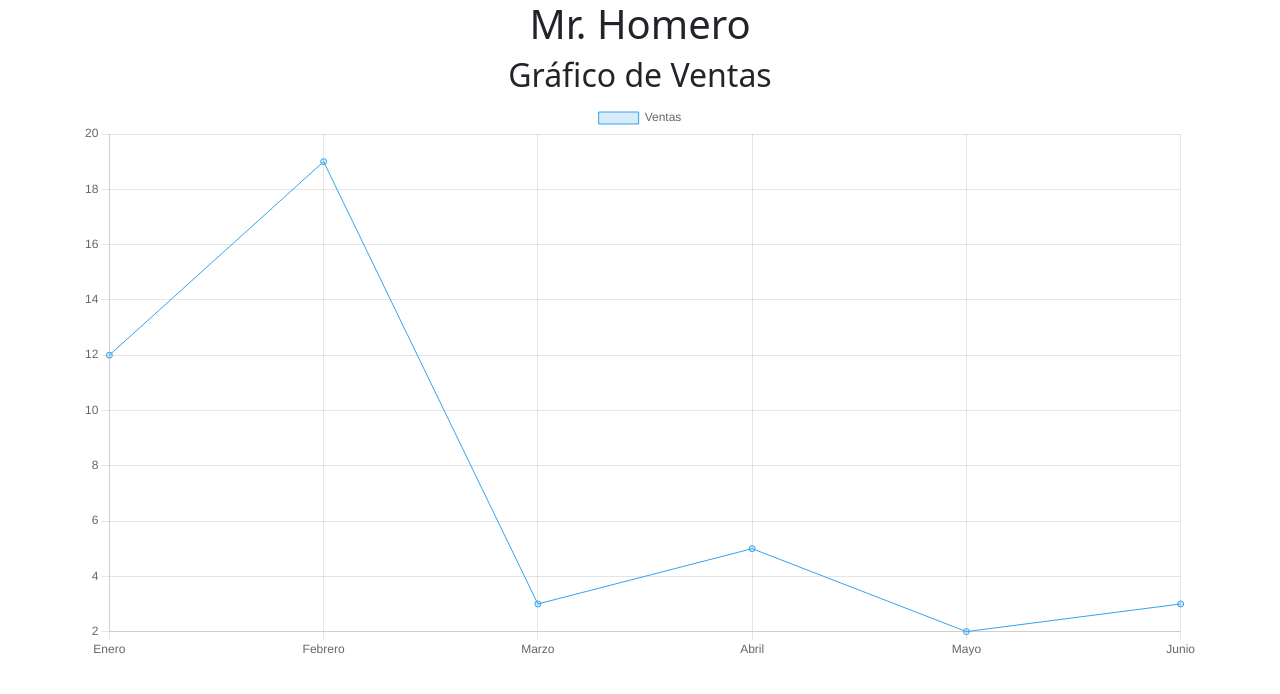
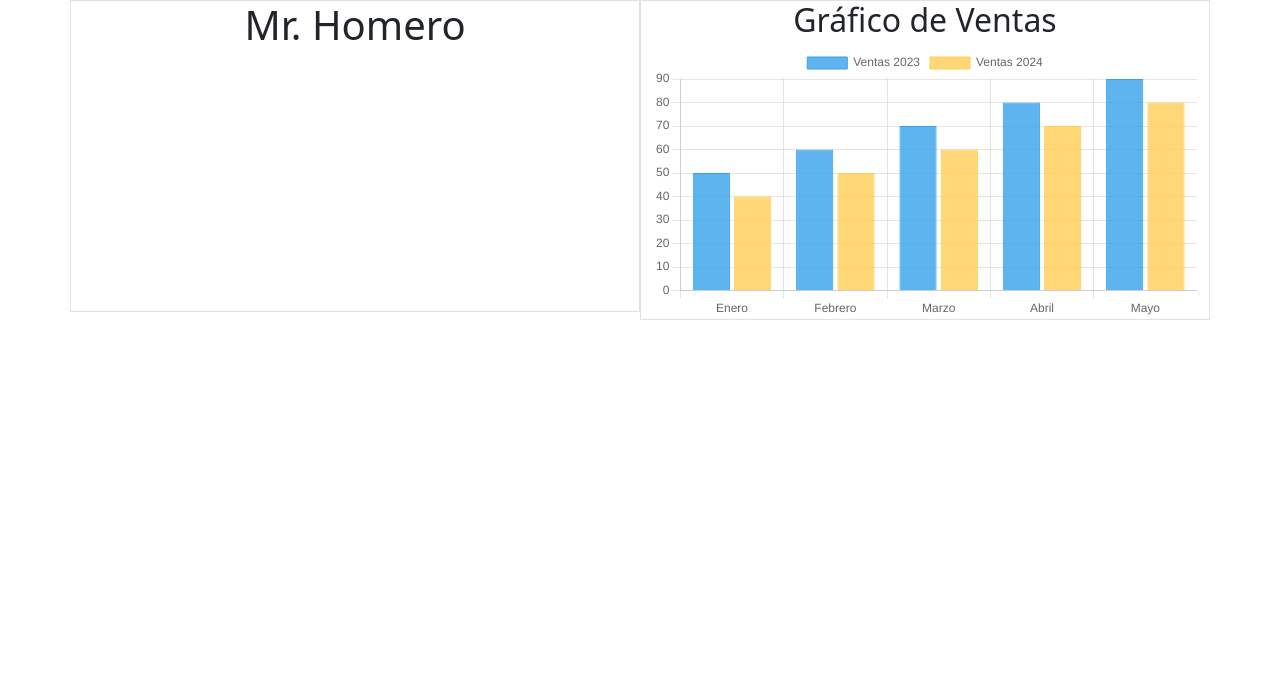
Before and after one commit to cmsrwood/mrhomero, a React (Create React App) app in the folder codigo/: page / in a window 1280 px wide. Shown: the top 694 px of the page. Built offline with nearby package versions, Linux system fonts and the light colour scheme.

Commit message:
react js

```diff
--- a/codigo/src/App.js
+++ b/codigo/src/App.js
@@ -1,9 +1,13 @@
 import MiGrafico from './graficas/MiGrafico';
 function App() {
   return (
-    <div className="container text-center ">
-      <h1>Mr. Homero</h1>
-      <MiGrafico></MiGrafico>
+    <div className="container text-center">
+      <div className='row'>
+        <h1 className='col-6 border'>Mr. Homero</h1>
+        <div className='col-6 border'>
+          <MiGrafico></MiGrafico>
+          </div>
+      </div>
     </div>
   );
 }
--- a/codigo/src/graficas/MiGrafico.js
+++ b/codigo/src/graficas/MiGrafico.js
@@ -1,36 +1,32 @@
 import React from 'react';
-import { Line } from 'react-chartjs-2';
+import { Bar } from 'react-chartjs-2';
 import { Chart } from 'chart.js/auto'; // Importante para Chart.js versión 3+
 
 const data = {
-  labels: ['Enero', 'Febrero', 'Marzo', 'Abril', 'Mayo', 'Junio'],
+  labels: ['Enero', 'Febrero', 'Marzo', 'Abril', 'Mayo'],
   datasets: [
     {
-      label: 'Ventas',
-      data: [12, 19, 3, 5, 2, 3],
-      backgroundColor: 'rgba(54, 162, 235, 0.2)',
+      label: 'Ventas 2023',
+      data: [50, 60, 70, 80, 90],
+      backgroundColor: 'rgba(54, 162, 235, 0.8)',
       borderColor: 'rgba(54, 162, 235, 1)',
+      borderWidth: 1
+    },
+    {
+      label: 'Ventas 2024',
+      data: [40, 50, 60, 70, 80],
+      backgroundColor: 'rgba(255, 206, 86, 0.8)',
+      borderColor: 'rgba(255, 206, 86, 1)',
       borderWidth: 1
     }
   ]
-};
+}
 
-const options = {
-  scales: {
-    yAxes: [
-      {
-        ticks: {
-          beginAtZero: true
-        }
-      }
-    ]
-  }
-};
 export default function MiGrafico() {
   return (
     <div>
       <h2>Gráfico de Ventas</h2>
-      <Line data={data} options={options} />
+      <Bar className='text-warning' data={data}/>
     </div>
   );
 }
```
